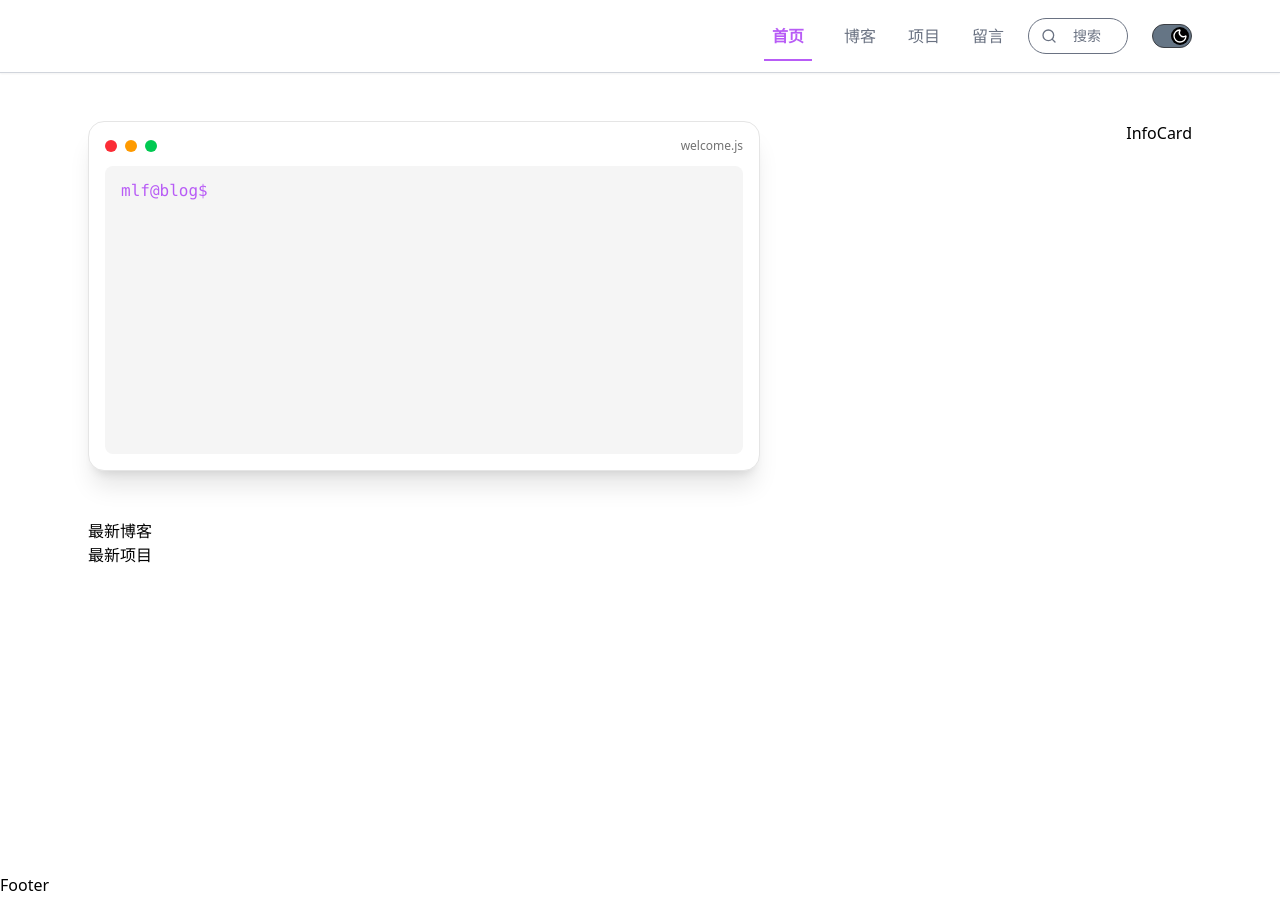
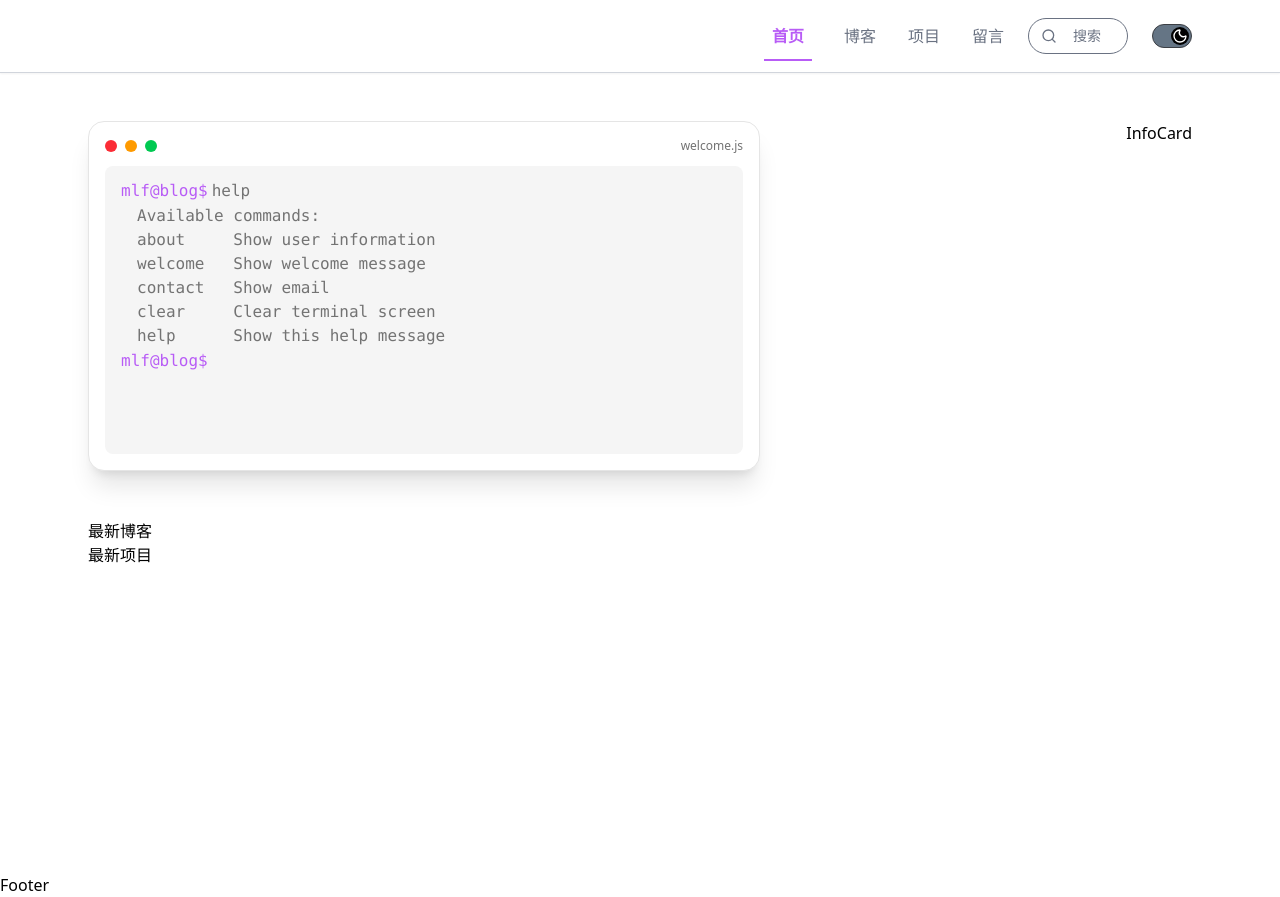
Before and after one commit to milaifeng/portfolio, a Next.js app: page / in a window 1280 px wide. Built offline with nearby package versions, Linux system fonts and the light colour scheme.

Commit message:
完成命令行开发

```diff
--- a/components/Header.tsx
+++ b/components/Header.tsx
@@ -8,7 +8,7 @@ import { Button } from "@/components/ui/button";
 import ThemeToggle from "@/components/ThemeToggle";
 
 import { useTheme } from "next-themes";
-import logoDrak from "@/public/logo.svg";
+import logoDark from "@/public/logo.svg";
 import logoLight from "@/public/logo-light.svg";
 const items = [
   { id: 0, label: "首页", href: "/" },
@@ -19,13 +19,18 @@ const items = [
 const Header = () => {
   const path = usePathname();
   const { theme } = useTheme();
-  const logoPath = theme === "light" ? logoDrak : logoLight;
   return (
     <header className="border-b border-gray-300 shadow-xs dark:border-[#000000] dark:bg-[#1b1b1f] transition-colors duration-300">
       <div className="max-w-6xl mx-auto flex justify-between h-18 items-center px-6">
-        <Link href="/">
-          <Image src={logoPath} alt="logo" height={60} />
-        </Link>
+        {theme === "light" ? (
+          <Link href="/">
+            <Image src={logoDark} alt="logo" height={60} />
+          </Link>
+        ) : (
+          <Link href="/">
+            <Image src={logoLight} alt="logo" height={60} />
+          </Link>
+        )}
 
         <div className="flex gap-6 items-center">
           <ul className="flex font-normal items-center justify-center gap-8 text-gray-500 ">
--- a/components/home/Terminal.tsx
+++ b/components/home/Terminal.tsx
@@ -1,44 +1,147 @@
 "use client";
-
 import { useRef, useState, useEffect } from "react";
 
 const Terminal = () => {
   const [inputText, setInputText] = useState("");
+  const [historyIndex, setHistoryIndex] = useState(-1); // 初始 -1，更标准
+  const [history, setHistory] = useState<
+    {
+      input: string;
+      output: string[];
+    }[]
+  >([
+    {
+      input: "help",
+      output: [
+        "Available commands:",
+        "about     Show user information",
+        "welcome   Show welcome message",
+        "contact   Show email",
+        "clear     Clear terminal screen",
+        "help      Show this help message",
+      ],
+    },
+  ]);
+
   const editableRef = useRef<HTMLSpanElement>(null);
+  const terminalRef = useRef<HTMLDivElement>(null); // 新增：用于控制滚动
+
+  // 自动滚到底部
+  const scrollToBottom = () => {
+    if (terminalRef.current) {
+      terminalRef.current.scrollTop = terminalRef.current.scrollHeight;
+    }
+  };
+
+  useEffect(() => {
+    scrollToBottom();
+  }, [history, inputText]); // history 变化或输入变化时滚到底
+
+  // 同步输入内容到状态，并保持光标在末尾
+  const handleInput = () => {
+    if (editableRef.current) {
+      const text = editableRef.current.innerText || "";
+      setInputText(text);
+    }
+  };
+
+  // 当浏览历史替换输入时，更新 editableRef 并保持光标末尾
   useEffect(() => {
     if (editableRef.current) {
-      editableRef.current.textContent = inputText;
+      editableRef.current.innerText = inputText;
 
-      // 保持光标在末尾
+      // 光标移到末尾
       const range = document.createRange();
       const sel = window.getSelection();
       range.selectNodeContents(editableRef.current);
-      range.collapse(false); // false = 移到末尾
+      range.collapse(false);
       sel?.removeAllRanges();
       sel?.addRange(range);
     }
   }, [inputText]);
-  const handleInput = () => {
-    if (editableRef.current) {
-      setInputText(editableRef.current.textContent || "");
+
+  const commands = (input: string) => {
+    const trimmed = input.trim();
+    switch (trimmed) {
+      case "help":
+        return [
+          "Available commands:",
+          "about     Show user information",
+          "welcome   Show welcome message",
+          "contact   Show email",
+          "clear     Clear terminal screen",
+          "help      Show this help message",
+        ];
+      case "about":
+        return ["mlf", "front-end developer"];
+      case "welcome":
+        return ["welcome to mlf blog"];
+      case "contact":
+        return ["Email: 2691708883@email.com"];
+      case "clear":
+        setHistory([]);
+        return [];
+      default:
+        return [`command not found: ${trimmed}`];
     }
   };
-  // const commands: Record<string, (args: string[]) => string | string[]> = {
-  //   help: () => [
-  //     "Available commands:",
-  //     "about Show user information",
-  //     "welcome  Show welcome message",
-  //     "contact Show email",
-  //     "clear Clear terminal screen",
-  //     "help Show this help history",
-  //   ],
-  //   about: () => ["mlf", "front-end developers"],
-  //   welcome: () => ["welcome to mlf blog"],
-  //   contact: () => ["Email: 2691708883@email.com"],
-  //   clear: () => {
-  //     return [];
-  //   },
-  // };
+
+  const handleCommand = (input: string) => {
+    const trimmed = input.trim();
+    if (!trimmed) return; // 空命令不记录
+
+    const cmd = commands(trimmed);
+    setHistory((prev) => [...prev, { input: trimmed, output: cmd }]);
+  };
+
+  const handleKeyDown = (e: React.KeyboardEvent<HTMLSpanElement>) => {
+    if (e.key === "Enter") {
+      e.preventDefault(); // 关键：阻止 <br> 插入和默认换行
+
+      const command = inputText.trim();
+      handleCommand(command);
+
+      setInputText("");
+      setHistoryIndex(-1);
+
+      // 清空 editableRef
+      if (editableRef.current) {
+        editableRef.current.innerText = "";
+      }
+
+      scrollToBottom(); // 立即滚动（保险）
+    } else if (e.key === "ArrowUp") {
+      e.preventDefault();
+
+      if (history.length === 0) return;
+
+      let newIndex: number;
+      if (historyIndex === -1) {
+        newIndex = history.length - 1;
+      } else if (historyIndex > 0) {
+        newIndex = historyIndex - 1;
+      } else {
+        return;
+      }
+
+      setHistoryIndex(newIndex);
+      setInputText(history[newIndex].input);
+    } else if (e.key === "ArrowDown") {
+      e.preventDefault();
+
+      if (historyIndex === -1) return;
+
+      let newIndex: number;
+      if (historyIndex < history.length - 1) {
+        newIndex = historyIndex + 1;
+      } else {
+        newIndex = -1;
+      }
+
+      setHistoryIndex(newIndex);
+      setInputText(newIndex === -1 ? "" : history[newIndex].input);
+    }
+  };
 
   return (
     <div
@@ -56,17 +159,55 @@ const Terminal = () => {
           welcome.js
         </div>
       </div>
-      <div className="h-72 rounded-lg bg-neutral-100 dark:bg-neutral-800 overflow-y-auto font-mono text-sm leading-relaxed px-4 py-3">
-        <div className="flex flex-wrap text-[16px] items-center">
+
+      <div
+        ref={terminalRef}
+        className="h-72 rounded-lg bg-neutral-100 dark:bg-neutral-800 overflow-y-auto font-mono text-sm leading-relaxed px-4 py-3 flex flex-col"
+      >
+        {/* 历史命令：始终显示输入行，即使 output 为空 */}
+        {history.map((item, index) => (
+          <div key={index} className="flex flex-col">
+            {/* 输入行 */}
+            <div className="flex flex-wrap items-center text-[16px] text-neutral-500">
+              <span className="text-[#B85CF6] mr-1 shrink-0">mlf@blog$</span>
+              <span>{item.input}</span>
+            </div>
+
+            {/* 输出行：只有有内容时显示 */}
+            {item.output.length > 0 && (
+              <div className="ml-4 text-[16px] text-neutral-500">
+                {/* 可选缩进 */}
+                {item.output.map((line, lineIndex) => (
+                  <div
+                    key={lineIndex}
+                    className="leading-normal whitespace-pre"
+                  >
+                    {line}
+                  </div>
+                ))}
+              </div>
+            )}
+          </div>
+        ))}
+
+        {/* 当前输入行 */}
+        <div className="flex flex-wrap items-center text-[16px] min-w-0">
           <span className="text-[#B85CF6] mr-1">mlf@blog$</span>
           <span
             ref={editableRef}
-            className="outline-none whitespace-pre-wrap break-word inline min-w-px max-w-full border-none caret-transparent"
+            className="outline-none whitespace-pre inline min-w-px max-w-full  text-neutral-500 caret-transparent"
             contentEditable="true"
             spellCheck={false}
+            suppressContentEditableWarning={true}
             onInput={handleInput}
-          ></span>
-          <span className="w-2 h-4 block bg-neutral-900 dark:bg-white animate-[blink-steps_1s_steps(1,end)_infinite] cursor-text"></span>
+            onKeyDown={handleKeyDown}
+            onPaste={(e) => {
+              e.preventDefault();
+              const text = e.clipboardData.getData("text/plain");
+              document.execCommand("insertText", false, text);
+            }}
+          />
+          <span className="w-2 h-4 block bg-neutral-900 dark:bg-white animate-[blink-steps_1s_steps(1,end)_infinite] cursor-text" />
         </div>
       </div>
     </div>
```
